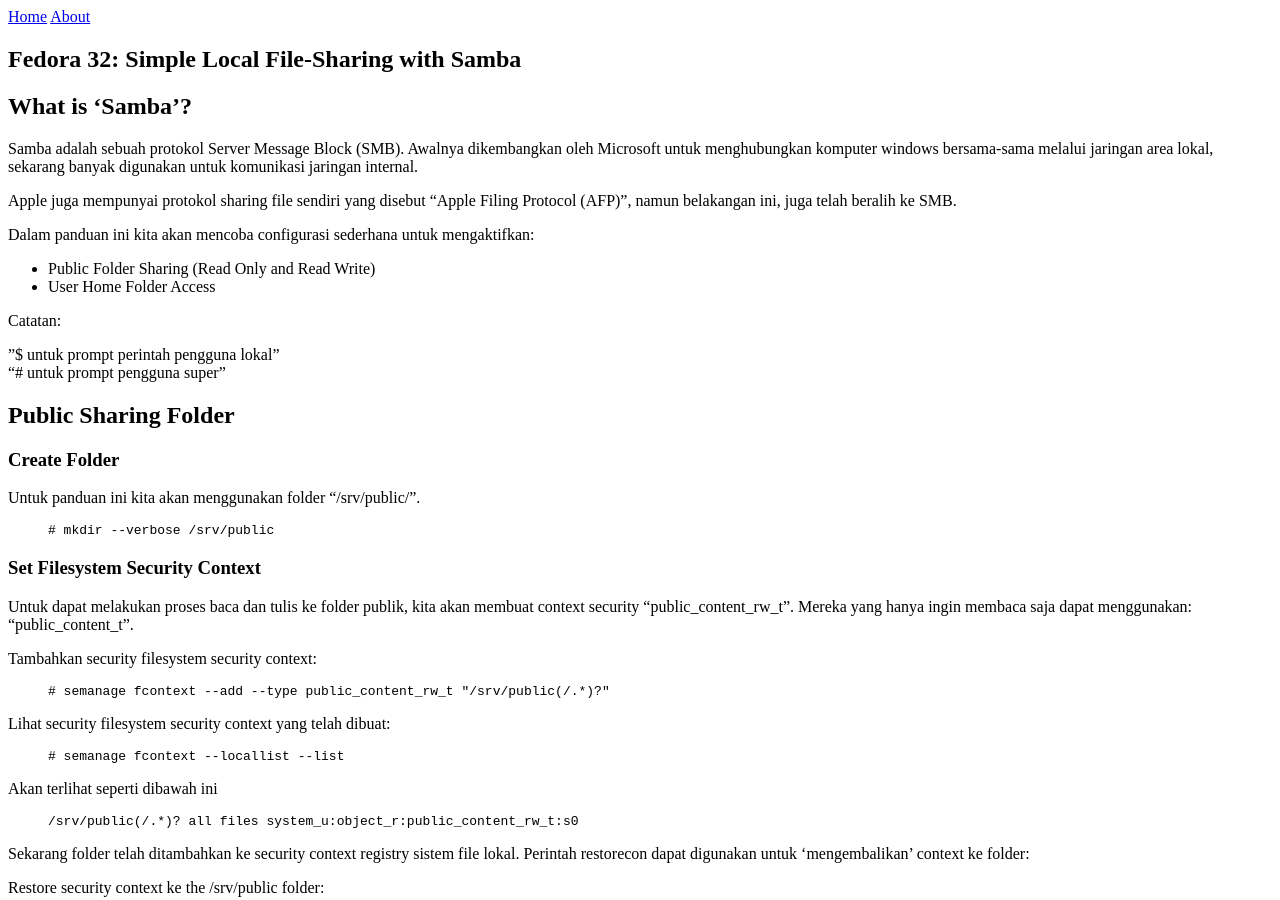
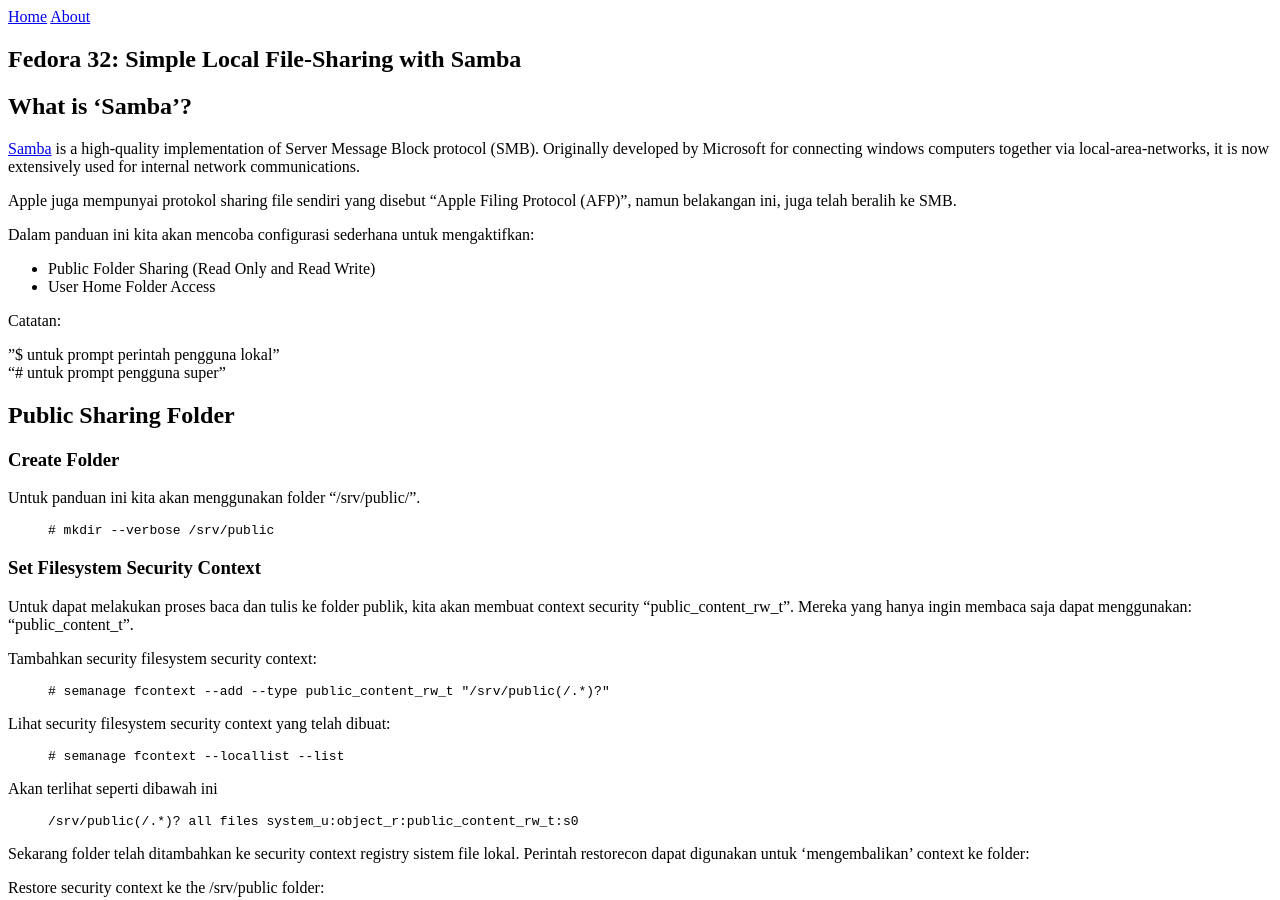
Before and after one commit to jalasite/jalasite-beta.github.io, a Jekyll site: the page built from _posts/2021-10-01-simple-local-file-sharing-with-samba.md, in a window 1280 px wide and 900 px high. Built offline with Jekyll 4.4.1, drawn with Linux system fonts in a browser that asks for light colours.

Commit message:
update content ke english

```diff
--- a/_posts/2021-10-01-simple-local-file-sharing-with-samba.md
+++ b/_posts/2021-10-01-simple-local-file-sharing-with-samba.md
@@ -7,7 +7,7 @@
 
 ## What is ‘Samba’?
 
-Samba adalah sebuah protokol Server Message Block (SMB). Awalnya dikembangkan oleh Microsoft untuk menghubungkan komputer windows bersama-sama melalui jaringan area lokal, sekarang banyak digunakan untuk komunikasi jaringan internal.
+[Samba](https://www.samba.org/samba/) is a high-quality implementation of Server Message Block protocol (SMB). Originally developed by Microsoft for connecting windows computers together via local-area-networks, it is now extensively used for internal network communications.
 
 Apple juga mempunyai protokol sharing file sendiri yang disebut "Apple Filing Protocol (AFP)", namun belakangan ini, juga telah beralih ke SMB.
 
```
Also changed, not shown: 1 other file.
